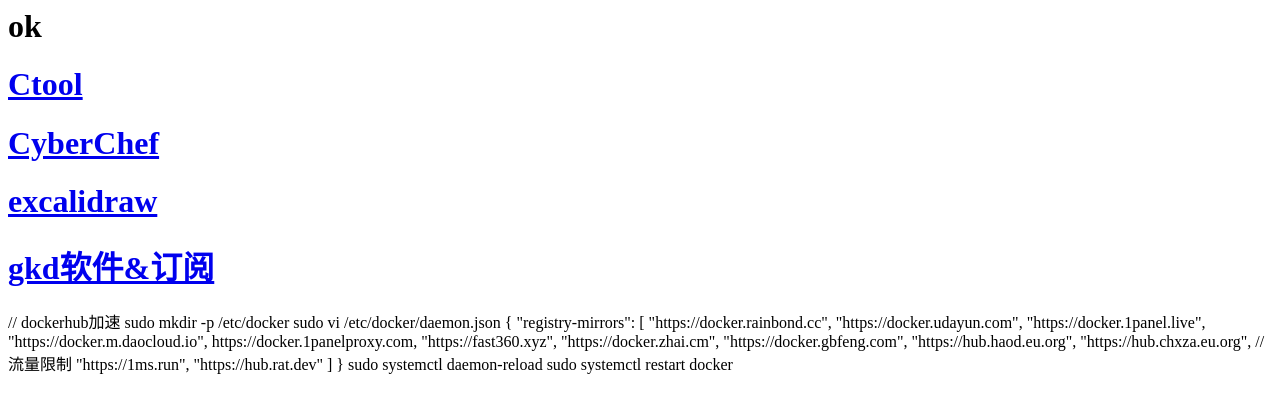
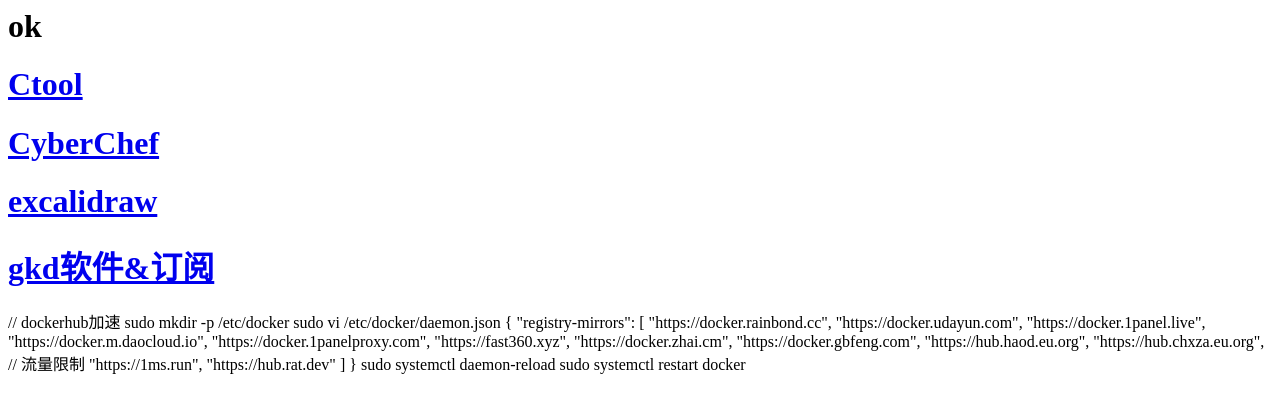
Before and after one commit to wapython/wapython.github.io, a plain HTML site: page index.html in a window 1280 px wide. Drawn offline with Linux system fonts and the light colour scheme.

Commit message:
Update index.html

```diff
--- a/index.html
+++ b/index.html
@@ -8,12 +8,13 @@
   sudo mkdir -p /etc/docker
   sudo vi /etc/docker/daemon.json
   {
-      "registry-mirrors": [
+      "registry-mirrors":
+      [
           "https://docker.rainbond.cc",
           "https://docker.udayun.com",
           "https://docker.1panel.live",
           "https://docker.m.daocloud.io",
-      	https://docker.1panelproxy.com,
+          "https://docker.1panelproxy.com",
           "https://fast360.xyz",
           "https://docker.zhai.cm",
           "https://docker.gbfeng.com",
```
Lines whose indentation alone changed are shown as unchanged.
